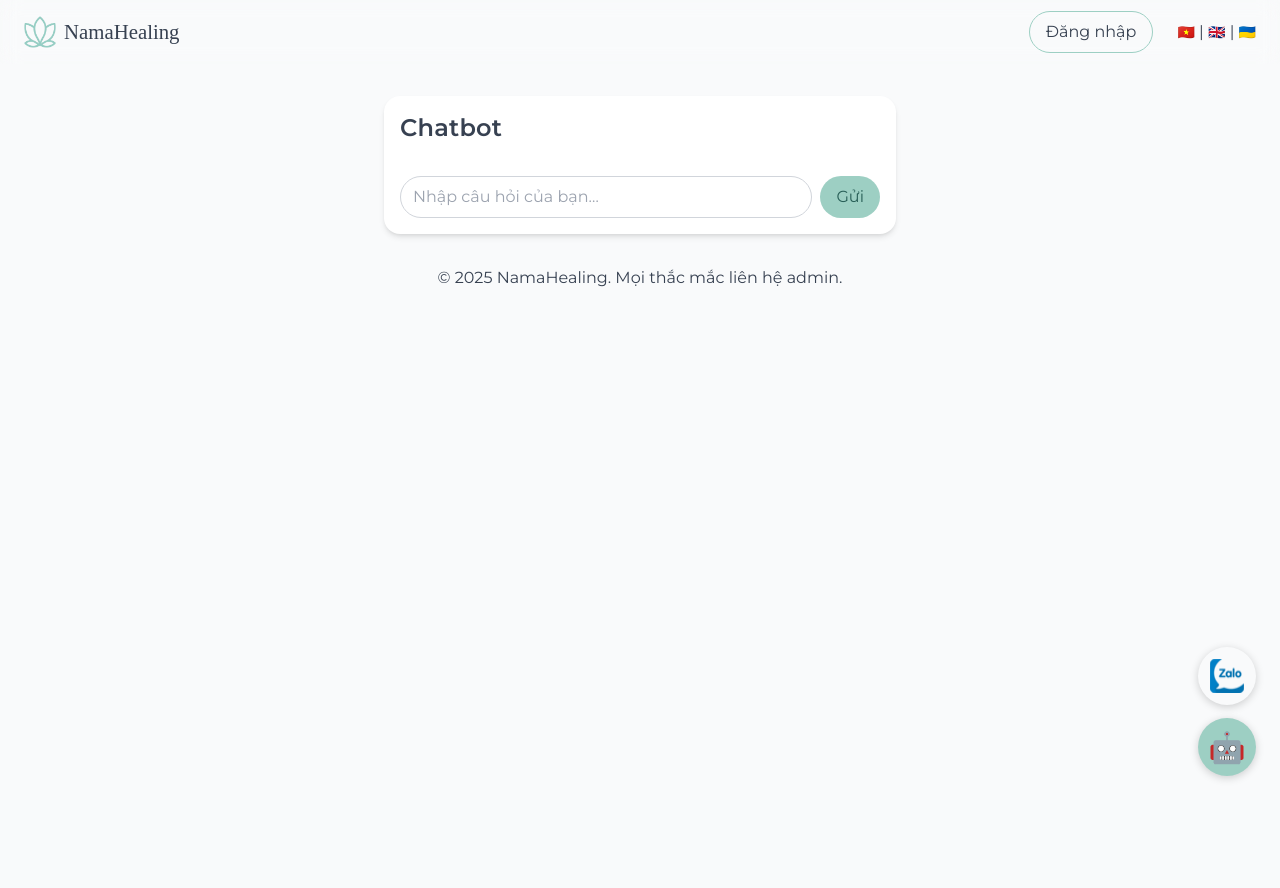
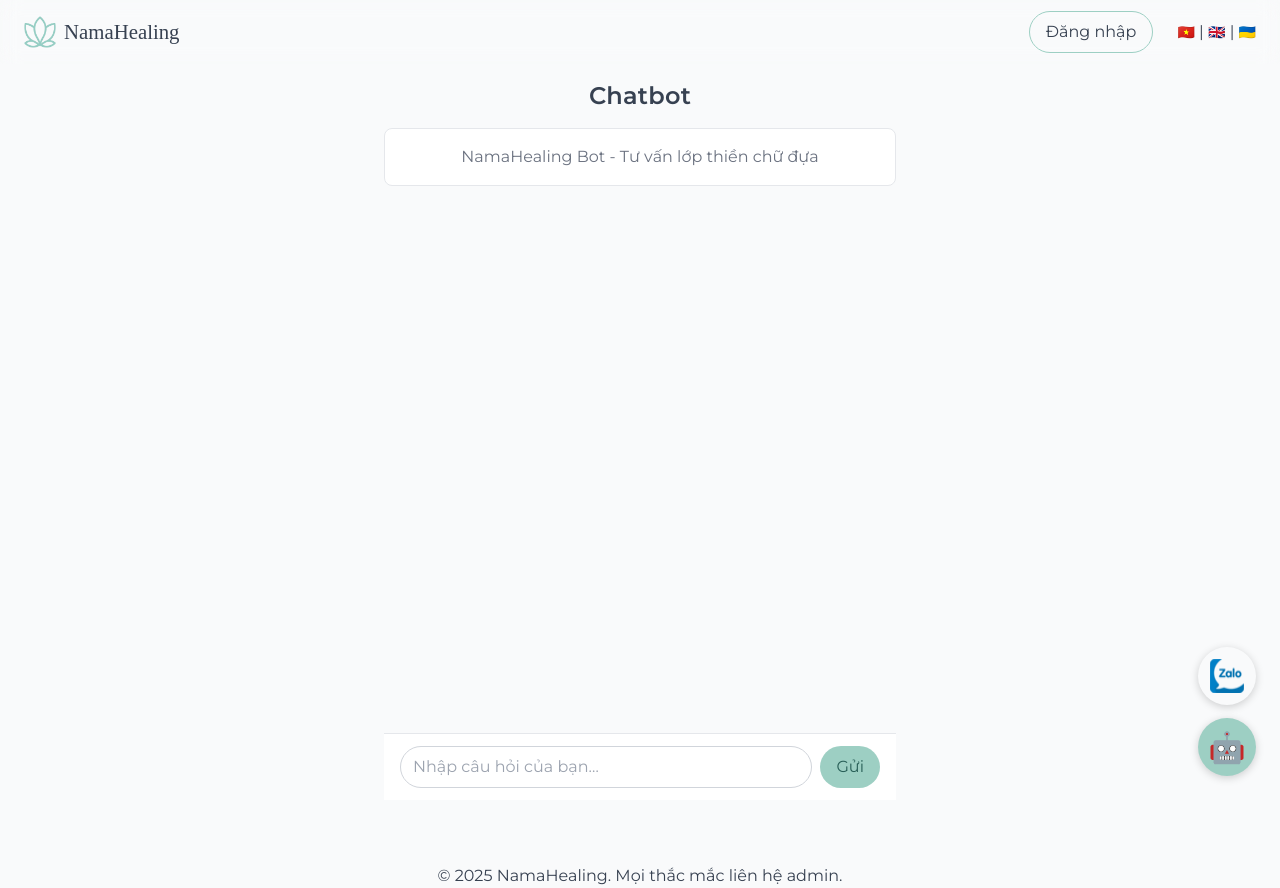
Before and after one commit to tinnguyen03102004/NamaHealing, a PHP site: page /chatbot.php in a window 1280 px wide. Before the commit the page ends 780 px from the top, so only its background shows below. Run offline with PHP 8.4, Linux system fonts and the light colour scheme; some libraries are stand-ins or nearby versions.

Commit message:
Revamp chatbot interface

```diff
--- a/chatbot.php
+++ b/chatbot.php
@@ -3,23 +3,28 @@ require 'config.php';
 $pageTitle = __('chatbot');
 include 'header.php';
 ?>
-<main class="flex justify-center px-4 py-8">
-  <div class="w-full max-w-lg bg-white rounded-2xl shadow-md p-4 flex flex-col">
-    <h1 class="text-2xl font-semibold mb-4"><?= __('chatbot') ?></h1>
-    <div id="chat-log" class="flex-1 overflow-y-auto space-y-3 mb-4 h-96"></div>
-    <form id="chat-form" class="flex gap-2">
-      <input id="chat-input" type="text" class="flex-grow border border-gray-300 rounded-full px-3 py-2 focus:outline-none" placeholder="<?= __('chatbot_placeholder') ?>" />
-      <button type="submit" class="px-4 py-2 bg-[#9dcfc3] text-[#285F57] rounded-full hover:bg-[#76a89e]">
-        <?= __('chatbot_send') ?>
-      </button>
-    </form>
+<main class="flex flex-col items-center min-h-screen px-4 pt-4 pb-24">
+  <h1 class="text-2xl font-semibold mb-4 w-full max-w-lg text-center">
+    <?= __('chatbot') ?>
+  </h1>
+  <div id="chat-log" class="w-full max-w-lg flex-1 overflow-y-auto space-y-3 pb-4">
+    <div id="greeting" class="text-center text-gray-500 bg-white border border-gray-200 rounded-lg p-4">
+      NamaHealing Bot - Tư vấn lớp thiền chữ đựa
+    </div>
   </div>
+  <form id="chat-form" class="fixed bottom-0 left-1/2 -translate-x-1/2 w-full max-w-lg flex gap-2 px-4 py-3 bg-white border-t border-gray-200">
+    <input id="chat-input" type="text" class="flex-grow border border-gray-300 rounded-full px-3 py-2 focus:outline-none" placeholder="<?= __('chatbot_placeholder') ?>" />
+    <button type="submit" class="px-4 py-2 bg-[#9dcfc3] text-[#285F57] rounded-full hover:bg-[#76a89e]">
+      <?= __('chatbot_send') ?>
+    </button>
+  </form>
 </main>
 <script>
 document.addEventListener('DOMContentLoaded', () => {
   const form = document.getElementById('chat-form');
   const input = document.getElementById('chat-input');
   const log   = document.getElementById('chat-log');
+  const greeting = document.getElementById('greeting');
 
   input.addEventListener('keydown', e => {
     if (e.key === 'Enter') {
@@ -33,11 +38,12 @@ document.addEventListener('DOMContentLoaded', () => {
     const text = input.value.trim();
     if (!text) return;
     input.value = '';
+    if (greeting) greeting.remove();
 
     const userWrap = document.createElement('div');
     userWrap.className = 'flex justify-end';
     const userBubble = document.createElement('div');
-    userBubble.className = 'bg-blue-500 text-white px-4 py-2 rounded-2xl max-w-xs break-words whitespace-pre-wrap';
+    userBubble.className = 'bg-teal-600 text-white px-4 py-2 rounded-lg max-w-xs break-words whitespace-pre-wrap';
     userBubble.textContent = text;
     userWrap.appendChild(userBubble);
     log.appendChild(userWrap);
@@ -67,7 +73,7 @@ document.addEventListener('DOMContentLoaded', () => {
         const botWrap = document.createElement('div');
         botWrap.className = 'flex justify-start';
         const botBubble = document.createElement('div');
-        botBubble.className = 'bg-gray-100 text-gray-800 px-4 py-2 rounded-2xl max-w-xs break-words whitespace-pre-wrap';
+        botBubble.className = 'bg-gray-100 text-gray-800 px-4 py-2 rounded-lg max-w-xs break-words whitespace-pre-wrap';
         botBubble.innerHTML = reply.replace(/\n/g, '<br>');
         botWrap.appendChild(botBubble);
         log.appendChild(botWrap);
```
